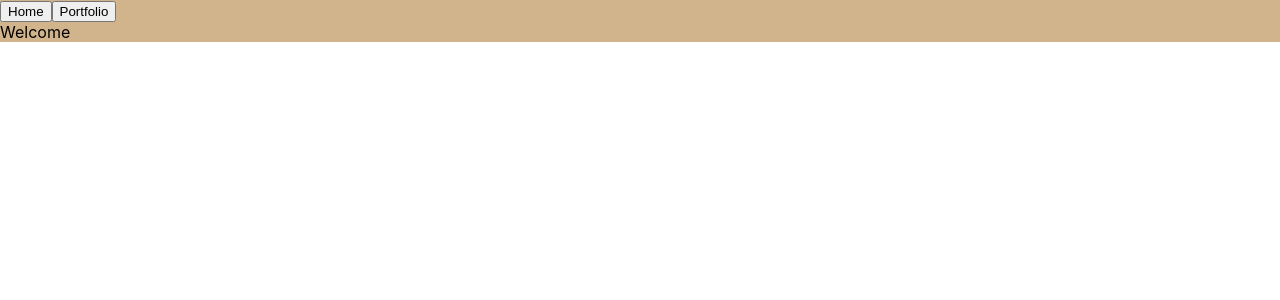
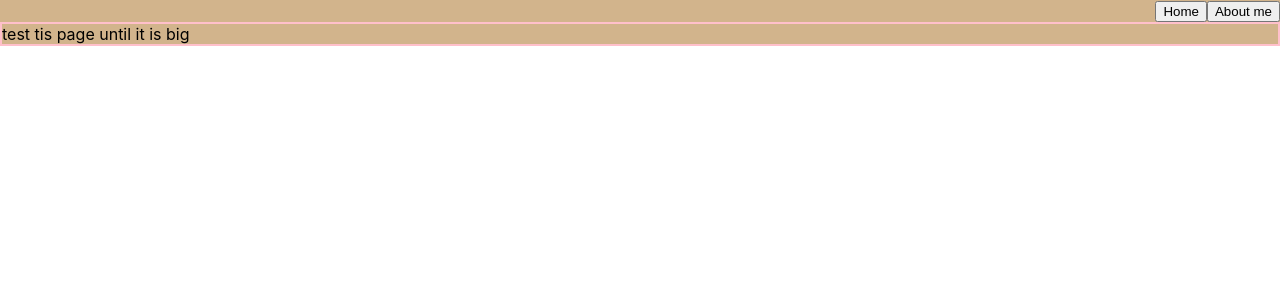
Before and after one commit to hammyhammer/Portfolio, a React (Create React App) app in the folder client/: page / in a window 1280 px wide. Shown: the top 300 px of the page. Built offline with nearby package versions, Linux system fonts and the light colour scheme.

Commit message:
doing foundations for nav

```diff
--- a/client/public/index.html
+++ b/client/public/index.html
@@ -3,7 +3,7 @@
 
 <head>
   <meta charset="utf-8" />
-  <link rel="icon" href="%PUBLIC_URL%/favicon.ico" />
+  <link rel="icon" href="%PUBLIC_URL%/" />
   <meta name="viewport" content="width=device-width, initial-scale=1" />
   <meta name="theme-color" content="#000000" />
   <meta name="description" content="Web site created using create-react-app" />
--- a/client/src/App.js
+++ b/client/src/App.js
@@ -1,5 +1,6 @@
 import { Routes, Route } from 'react-router-dom'
 import Home from './screens/Home/Home';
+import AboutMe from './screens/AboutMe/AboutMe';
 import './App.css';
 
 function App() {
@@ -10,6 +11,7 @@ function App() {
     <div className="App">
       <Routes>
         <Route path='/' element={<Home />} />
+        <Route path="/about-me" element={<AboutMe />} />
       </Routes>
     </div>
   );
--- a/client/src/components/Layout/Layout.jsx
+++ b/client/src/components/Layout/Layout.jsx
@@ -1,5 +1,5 @@
 import React from 'react'
-import Navbar from './Navbar'
+import Navbar from '../Nav/Navbar'
 
 export default function Layout(props) {
   return (
--- a/client/src/components/Layout/Navbar.jsx
+++ b/client/src/components/Nav/Navbar.jsx
@@ -1,10 +1,11 @@
 import { NavLink } from "react-router-dom";
+import navcss from './Navbar.module.css';
 
 export default function Navbar() {
   return (
-    <div>
+    <div className={navcss.nav}>
       <NavLink to="/"><button>Home</button></NavLink>
-      <NavLink to="/"><button>Portfolio</button></NavLink>
+      <NavLink to="/about-me"><button>About me</button></NavLink>
     </div>
   )
 }
--- /dev/null
+++ b/client/src/components/Nav/Navbar.module.css
@@ -0,0 +1,5 @@
+.nav {
+  display: flex;
+  justify-content: flex-end;
+  flex-direction: row;
+}
--- /dev/null
+++ b/client/src/screens/AboutMe/AboutMe.jsx
@@ -0,0 +1,10 @@
+import Layout from "../../components/Layout/Layout"
+
+export default function AboutMe() {
+  return (
+    <Layout>
+
+      test me about me
+    </Layout>
+  )
+}
--- a/client/src/screens/Home/Home.jsx
+++ b/client/src/screens/Home/Home.jsx
@@ -1,10 +1,14 @@
 import React from 'react'
+import homecss from './Home.module.css'
 import Layout from '../../components/Layout/Layout'
 export default function Home() {
   return (
     <Layout>
-      <div>
-        Welcome
+      <div className={homecss.home_body}>
+        <div>
+          test tis page until it is big
+        </div>
+
       </div>
 
     </Layout>
--- /dev/null
+++ b/client/src/screens/Home/Home.module.css
@@ -0,0 +1,5 @@
+.home_body {
+  border: 2px solid pink;
+  width: auto;
+  height: 100%;
+}
```
Also changed, not shown: client/public/computer.png (added), client/src/screens/AboutMe/AboutMe.module.css (added).
